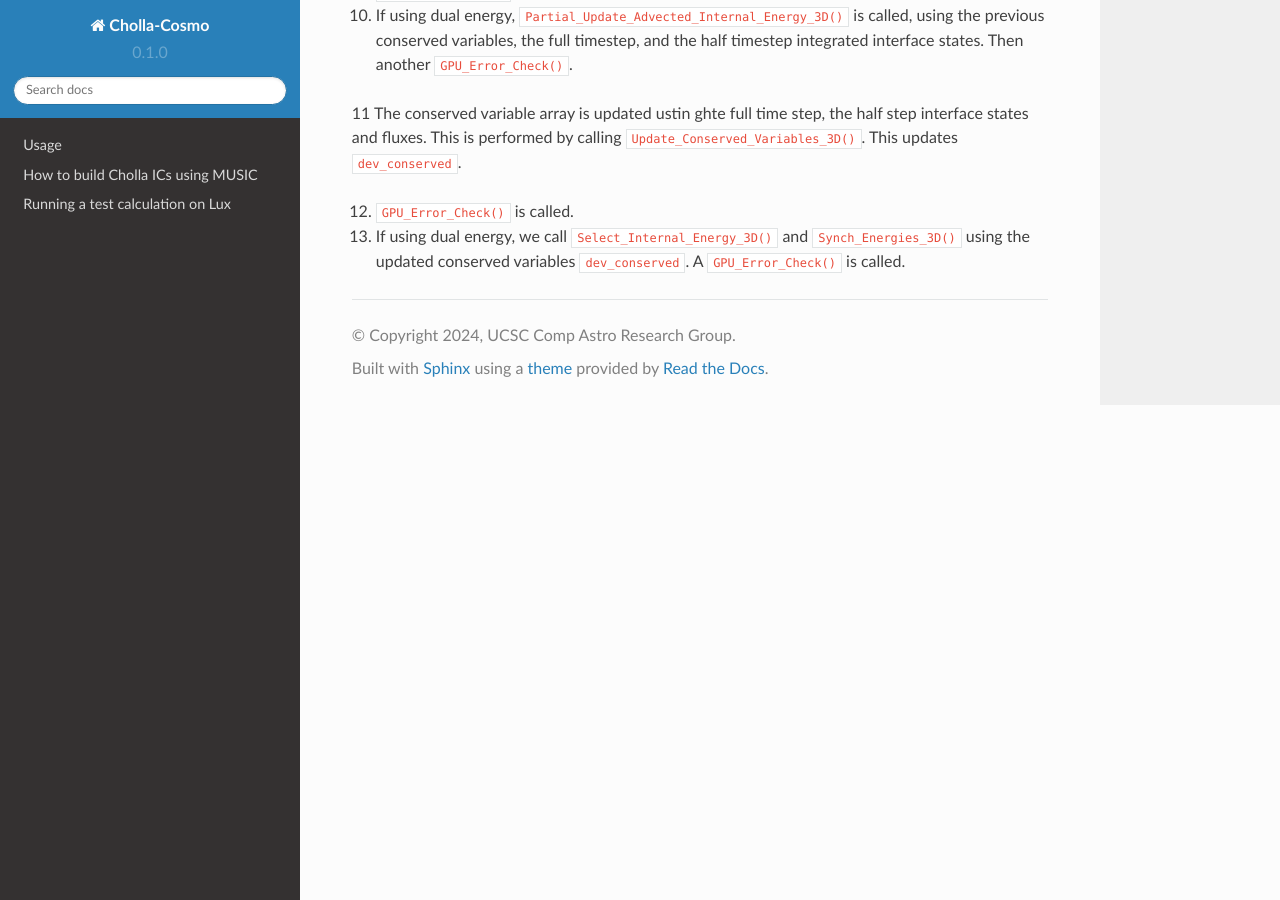
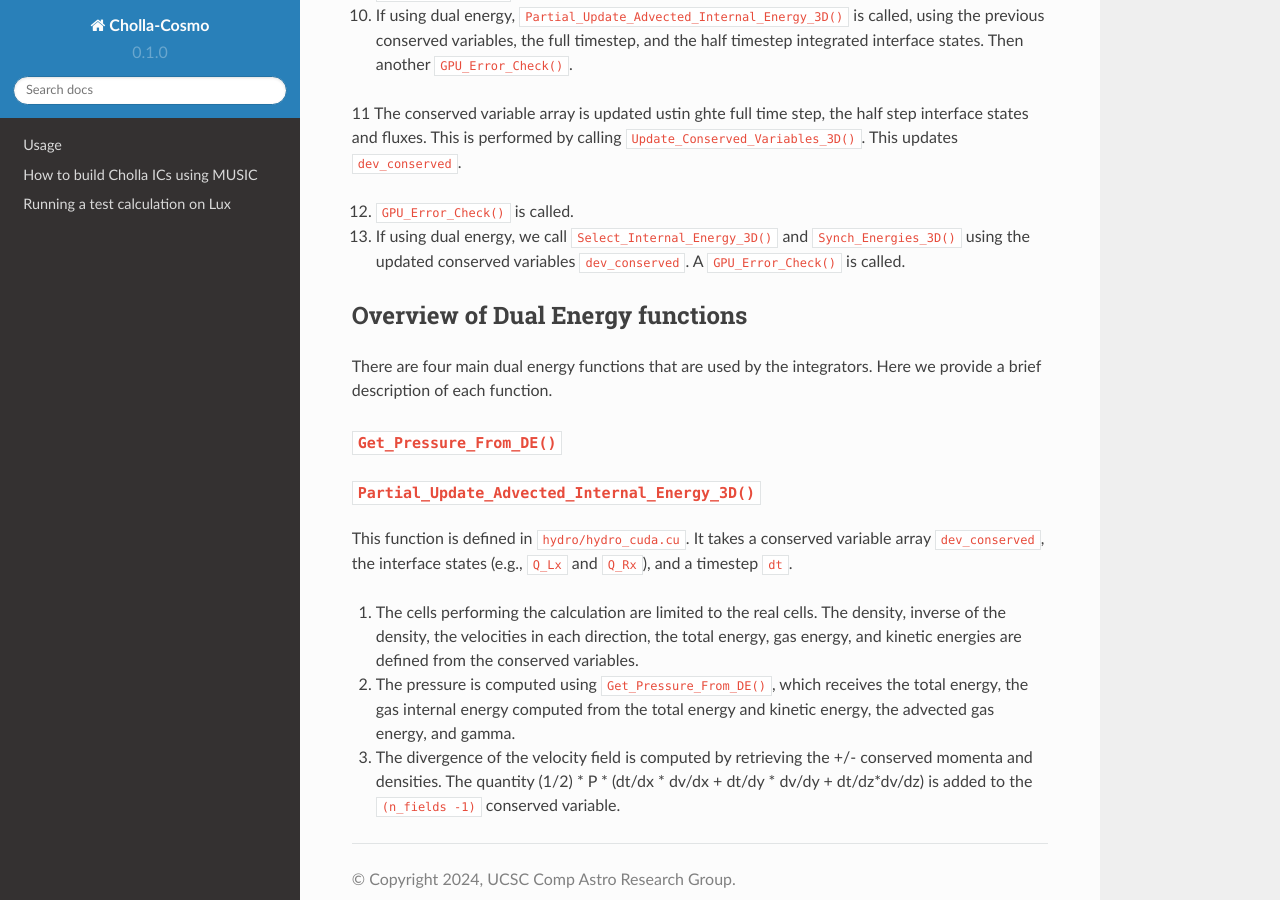
Before and after one commit to evazlimen/cholla-cosmo, a Sphinx documentation site: the page built from docs/source/vl_vs_simple.rst, in a window 1280 px wide and 900 px high, scrolled down 1802 px. Built offline with Sphinx 7.4.7 and the Read the Docs theme 2.0.0, drawn with Linux system fonts in a browser that asks for light colours.

Commit message:
Adding information on dual energy functions here.

```diff
--- a/docs/source/vl_vs_simple.rst
+++ b/docs/source/vl_vs_simple.rst
@@ -74,3 +74,26 @@ Algorithm
 12. ``GPU_Error_Check()`` is called.
 
 13. If using dual energy, we call ``Select_Internal_Energy_3D()`` and ``Synch_Energies_3D()`` using the updated conserved variables ``dev_conserved``.  A ``GPU_Error_Check()`` is called.
+
+.. _dual_energy:
+
+
+Overview of Dual Energy functions
+--------------------------
+
+There are four main dual energy functions that are used by the integrators. Here we provide a brief description of each function.
+
+``Get_Pressure_From_DE()``
+^^^^^^^^^^^^^^^^^^^^^^^^^^^
+
+
+``Partial_Update_Advected_Internal_Energy_3D()``
+^^^^^^^^^^^^^^^^^^^^^^^^^^^^^^^^^^^^^^^^^^^^^^^^
+
+This function is defined in ``hydro/hydro_cuda.cu``.  It takes a conserved variable array ``dev_conserved``, the interface states (e.g., ``Q_Lx`` and ``Q_Rx``), and a timestep ``dt``.
+
+1. The cells performing the calculation are limited to the real cells.  The density, inverse of the density, the velocities in each direction, the total energy, gas energy, and kinetic energies are defined from the conserved variables.
+
+2. The pressure is computed using ``Get_Pressure_From_DE()``, which receives the total energy, the gas internal energy computed from the total energy and kinetic energy, the advected gas energy, and gamma.
+
+3. The divergence of the velocity field is computed by retrieving the +/- conserved momenta and densities. The quantity (1/2) * P * (dt/dx * dv/dx + dt/dy * dv/dy + dt/dz*dv/dz) is added to the ``(n_fields -1)`` conserved variable.
```
